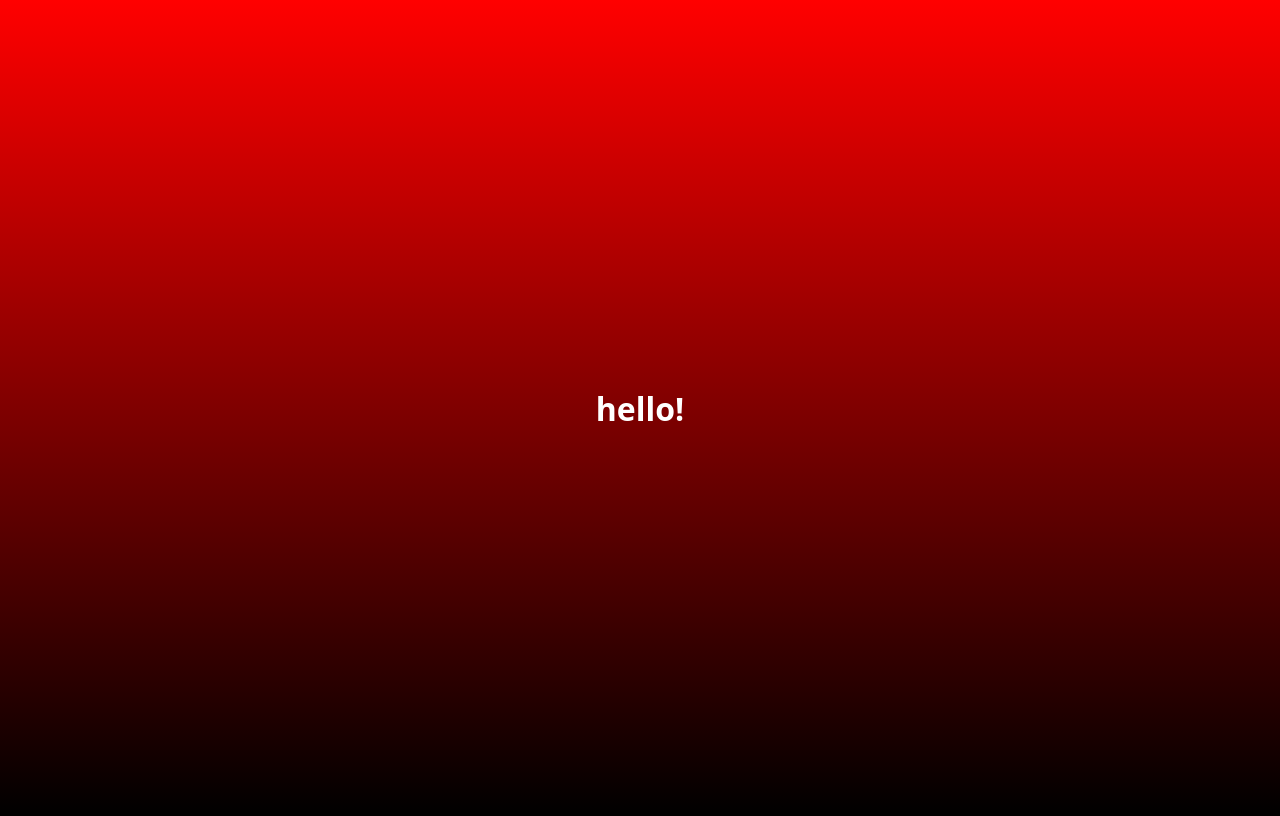
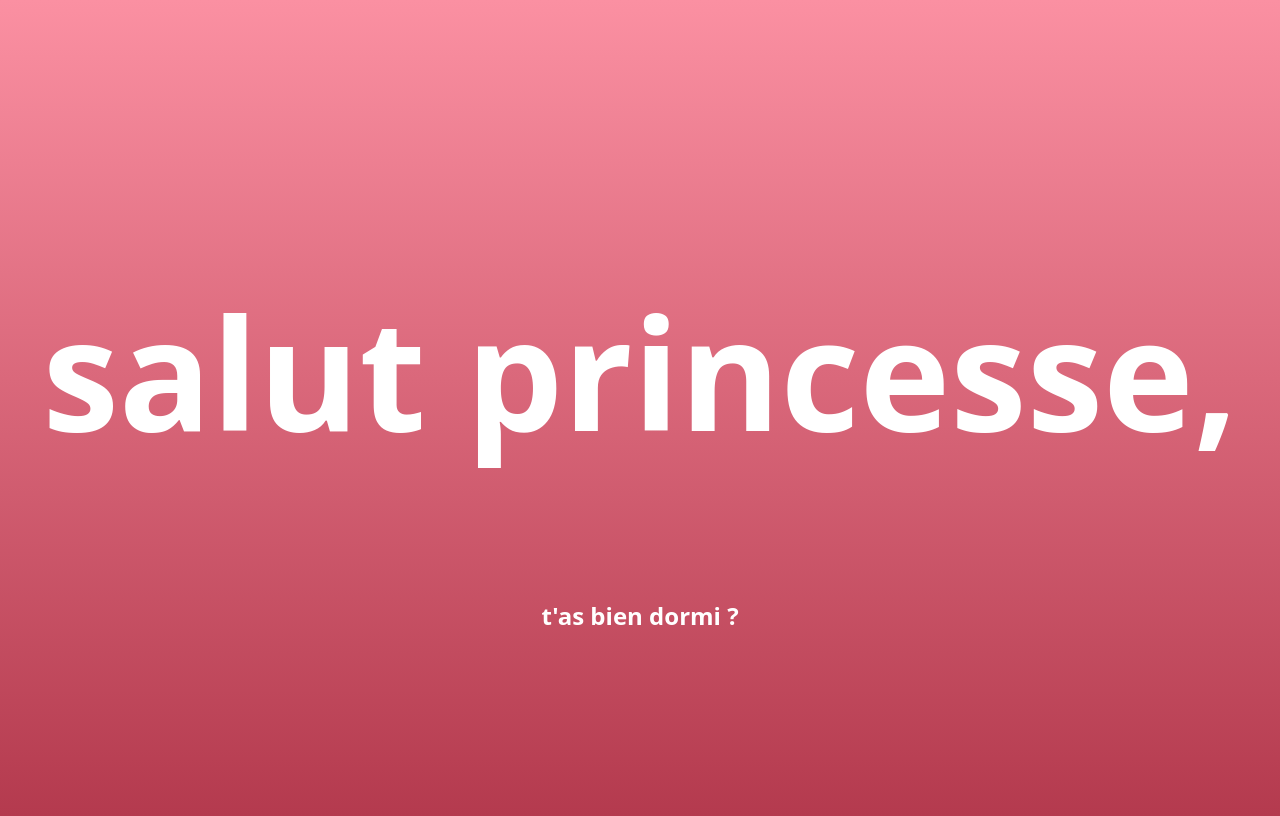
Before and after one commit to norapierotti/portfolio, a plain HTML site: page index.html in a window 1280 px wide. Drawn offline with Linux system fonts and the light colour scheme.

Commit message:
Update index.html

```diff
--- a/index.html
+++ b/index.html
@@ -14,16 +14,18 @@ body{
     display: flex;
     justify-content: center;
     align-items: center;
+    flex-direction: column;
 
-    background: linear-gradient(red,black);
+    background: linear-gradient(rgb(251, 144, 162), rgb(180, 58, 78));
     color: white
 }
-
+h1{font-size: 12vw;}
 </style>
 
 
 </head>
 <body>
-    <h1>hello!</h1>
+    <h1>salut princesse,</h1>
+    <h2>t'as bien dormi ?</h2>
 </body>
 </html>
```
